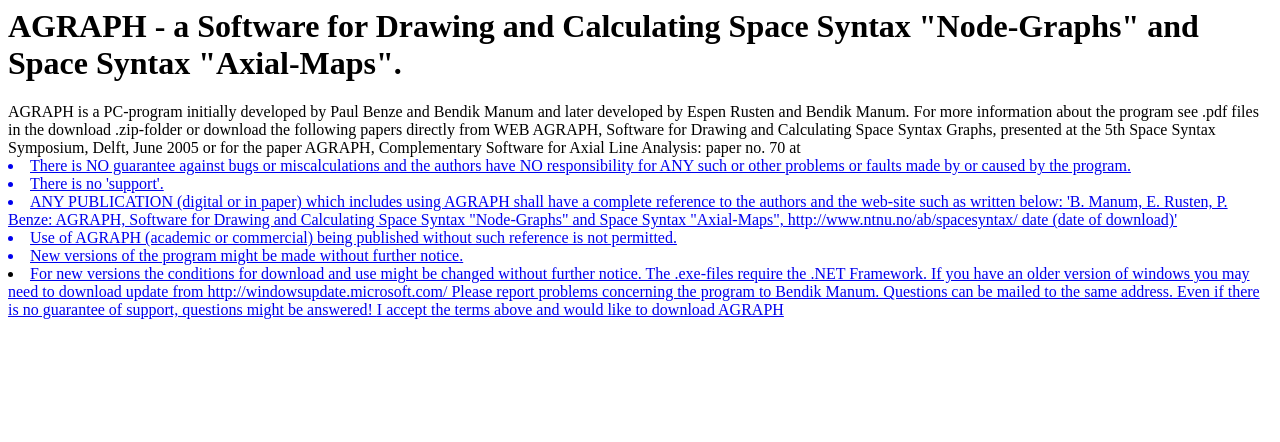
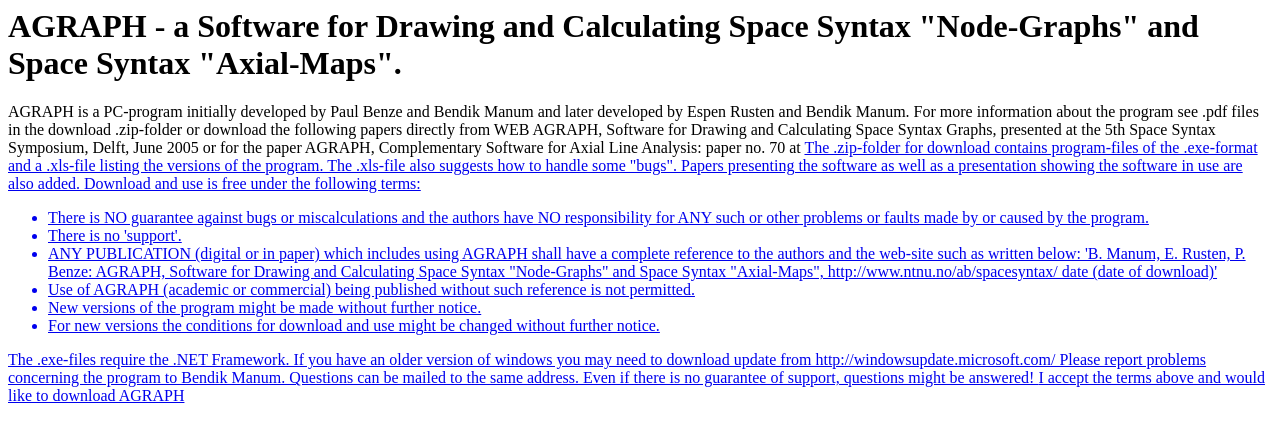
Before and after one commit to ZEN-SMS/AGRAPH, a plain HTML site: page AGRAPH.html in a window 1280 px wide. Drawn offline with Linux system fonts and the light colour scheme.

Commit message:
Update AGRAPH.html

```diff
--- a/AGRAPH.html
+++ b/AGRAPH.html
@@ -4,7 +4,7 @@
 AGRAPH is a PC-program initially developed by Paul Benze and Bendik Manum and later developed by Espen Rusten and Bendik Manum. For more information about the program see .pdf files in the download .zip-folder or download the following papers directly from WEB
 AGRAPH, Software for Drawing and Calculating Space Syntax Graphs, presented at the 5th Space Syntax Symposium, Delft, June 2005
 or for the paper AGRAPH, Complementary Software for Axial Line Analysis:
-paper no. 70 at <a href="http://www.sss7.org/Proceedings_09.html</a>.
+paper no. 70 at <a href="http://www.sss7.org/Proceedings_09.html"</a>
 The .zip-folder for download contains program-files of the .exe-format and a .xls-file listing the versions of the program. The .xls-file also suggests how to handle some "bugs". Papers presenting the software as well as a presentation showing the software in use are also added.
 Download and use is free under the following terms:
 <ul>
```
